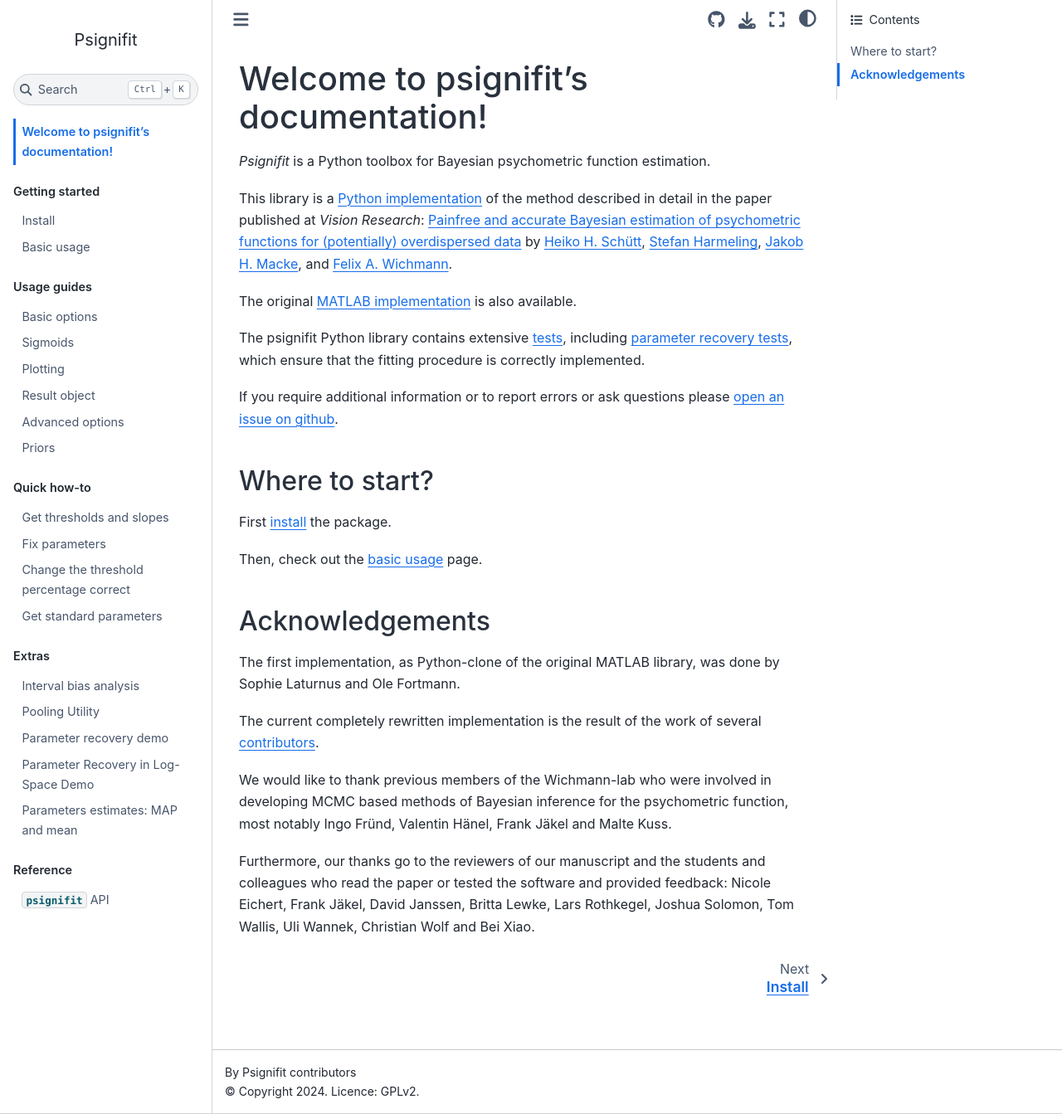
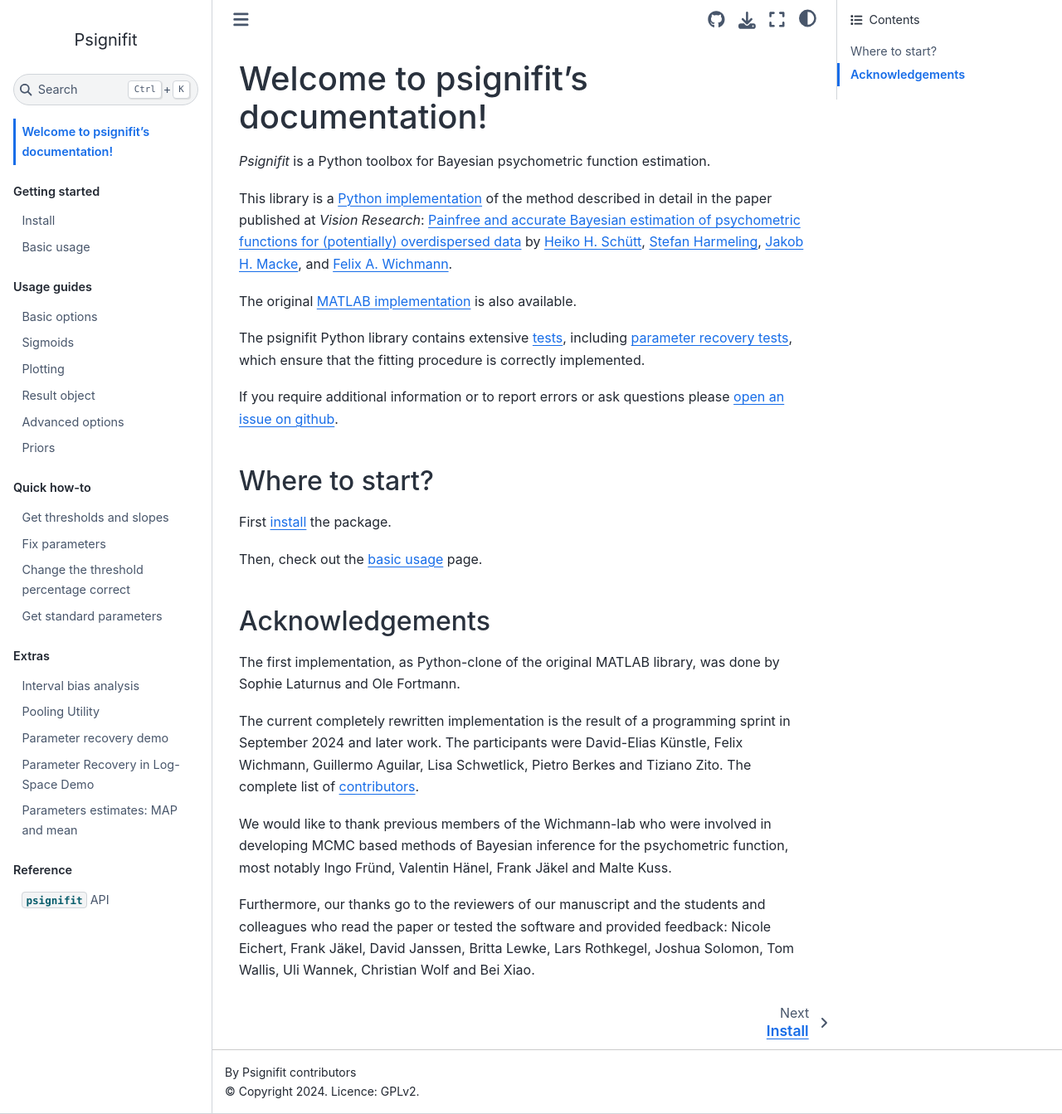
Before and after one commit to wichmann-lab/python-psignifit, a Jupyter Book: the page built from docs/index.md, in a window 1280 px wide and 1343 px high. Shown: the whole window at 83% size. Built offline with Jupyter Book 1.0.4 settings and Sphinx 7.4.7 and the Sphinx Book theme 1.1.4, drawn with Linux system fonts in a browser that asks for light colours.

Commit message:
mention sprint participants

```diff
--- a/docs/index.md
+++ b/docs/index.md
@@ -29,7 +29,7 @@
 
 The first implementation, as Python-clone of the original MATLAB library, was done by Sophie Laturnus and Ole Fortmann.
 
-The current completely rewritten implementation is the result of the work of several [contributors](https://github.com/wichmann-lab/python-psignifit/blob/main/CONTRIBUTORS).
+The current completely rewritten implementation is the result of a programming sprint in September 2024 and later work. The participants were David-Elias Künstle, Felix Wichmann, Guillermo Aguilar, Lisa Schwetlick, Pietro Berkes and Tiziano Zito. The complete list of [contributors](https://github.com/wichmann-lab/python-psignifit/blob/main/CONTRIBUTORS).
 
 We would like to thank previous members of the Wichmann-lab who
 were involved in developing MCMC based methods of Bayesian inference for
```
